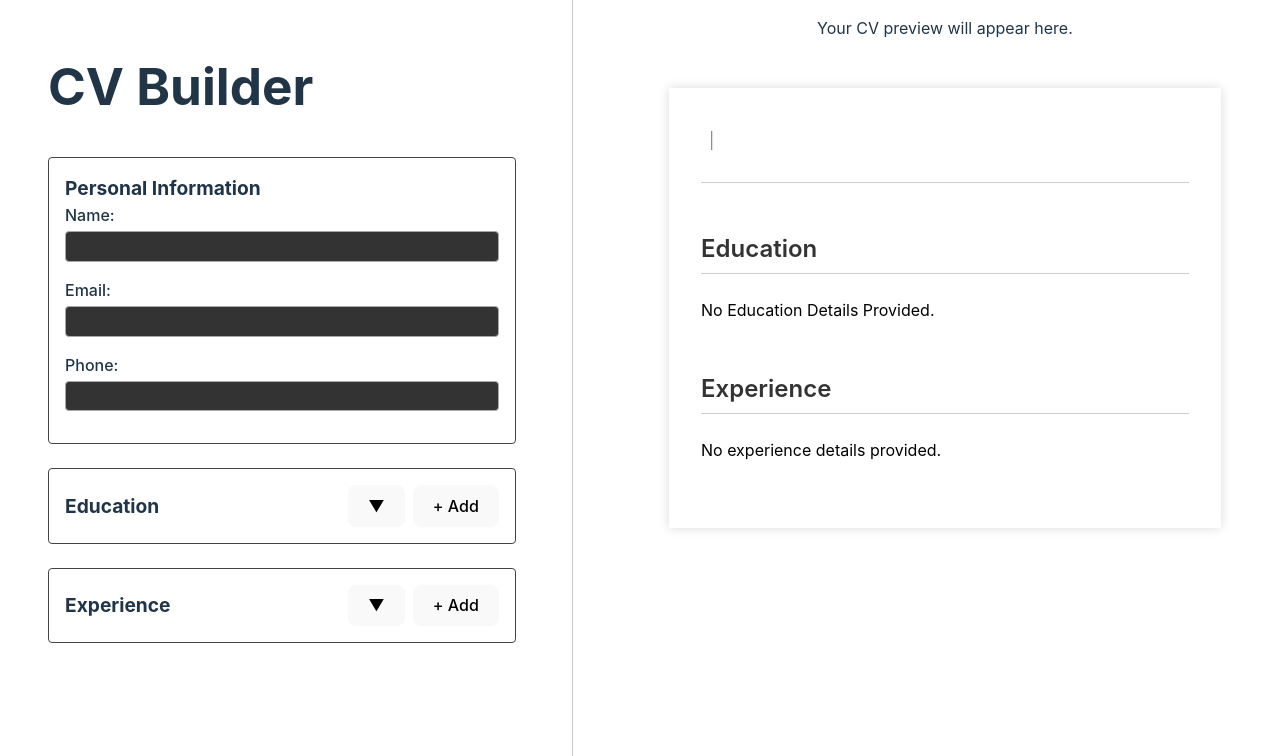
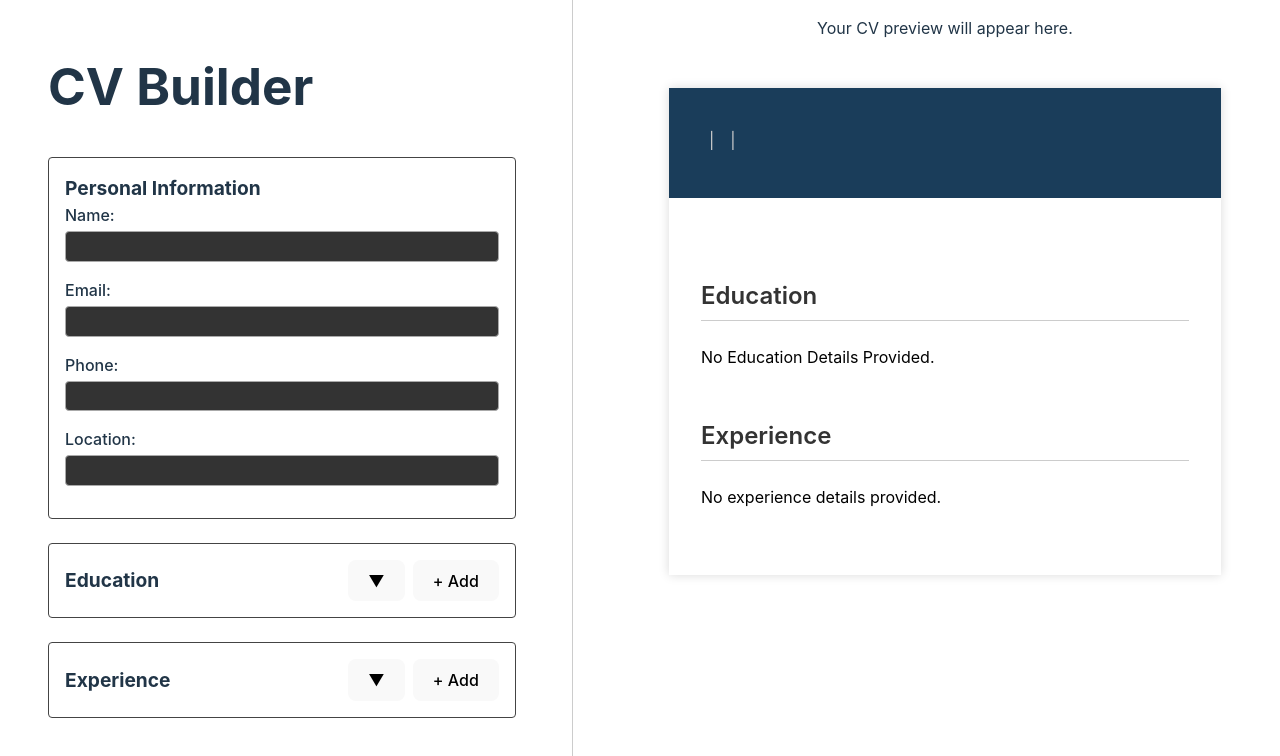
Before and after one commit to Graham4914/cv-project, a React (Vite) app: page / in a window 1280 px wide. Shown: the top 756 px of the page. Built offline with nearby package versions, Linux system fonts and the light colour scheme.

Commit message:
added header block and more styling to the cv preview

```diff
--- a/src/App.jsx
+++ b/src/App.jsx
@@ -8,7 +8,7 @@ import './styles/editor.css';
 
 
 function App() {
-  const [generalInfo, setGeneralInfo] =useState({ name: '', email: '', phone: '' });
+  const [generalInfo, setGeneralInfo] =useState({ name: '', email: '', phone: '', location: '' });
 
   const [educationList, setEducationList] = useState([]);
 
--- a/src/compnents/CVPreview.jsx
+++ b/src/compnents/CVPreview.jsx
@@ -9,9 +9,11 @@ export default function CVPreview({ generalInfo, educationList, experienceList }
           <span className="cv-email">{generalInfo.email}</span>
           <span className="separator">|</span>
           <span className="cv-phone">{generalInfo.phone}</span>
+          <span className="separator">|</span>
+          <span className="cv-loction">{generalInfo.location}</span>
         </p>
       </header>
-
+      <div className="cv-content">
       <section className="cv-section">
         <h3>Education</h3>
         {educationList && educationList.length > 0 ? (
@@ -41,6 +43,7 @@ export default function CVPreview({ generalInfo, educationList, experienceList }
           <p>No experience details provided.</p>
         )}
       </section>
+      </div>
     </article>
   );
 }
--- a/src/compnents/GeneralInfoSection.jsx
+++ b/src/compnents/GeneralInfoSection.jsx
@@ -39,6 +39,17 @@ function GeneralInfoSection({generalInfo, setGeneralInfo}) {
                          setGeneralInfo({ ...generalInfo, phone: e.target.value })}
                     />
                 </div>
+
+                <div className="form-group">
+                    <label htmlFor="location">Location:</label>
+                    <input
+                     type="text"
+                     id="location"
+                     value={generalInfo.location}
+                     onChange={(e) =>
+                         setGeneralInfo({ ...generalInfo, location: e.target.value})}
+                    />
+                </div>
         </section>
     );
 }
--- a/src/index.css
+++ b/src/index.css
@@ -3,6 +3,7 @@
 --resume-text: #000000;
 --heading-text:#333333;
 --accent-color: #646cff;
+--dark-blue: #1a3d5a;
 
   font-family: Inter, system-ui, Avenir, Helvetica, Arial, sans-serif;
   line-height: 1.5;
--- a/src/styles/layout.css
+++ b/src/styles/layout.css
@@ -46,44 +46,49 @@
     background: var(--resume-background);
     color: var(--resume-text);
     max-width: 800px;
-
     width:100%;
     margin: 2rem auto;
-    padding: 2rem;
+    padding: 0 ;
     box-shadow: 0 0 10px rgba(0, 0, 0, 0.15);
     box-sizing: border-box;
 }
 
 .cv-header {
+  background: var(--dark-blue);
+  color: #ffffff;
+  padding: 2rem;
+  box-sizing: border-box;
   text-align: left;
-  margin-bottom: 2rem;
-  border-bottom: 1px solid #ccc;
-  padding-bottom: 1rem;
 }
 
 .cv-name {
   margin: 0;
   font-size: 2.4em;
   font-weight: 600;
-  color: var(--accent-color); /* if you want the name in accent color */
+  color: #ffffff; /* if you want the name in accent color */
 }
 
 .cv-contact {
   margin: 0.5rem 0 0;
   font-size: 1em;
-  color: #555;
+  color: #e0e0e0;
   display: flex;
   align-items: center;
 }
 
 .cv-contact .separator {
   margin: 0 0.5rem;
-  color: #888;
+  color: #ccc;
+}
+
+.cv-content {
+  padding: 2rem;
+  box-sizing: border-box;
 }
 
 .cv-section h3 {
   font-weight: 600;
-  color: var(--heading-text);
+  color: var(--dark-blue);
   border-bottom: 1px solid #ccc;
   padding-bottom: 0.25em;
   margin-top: 2em;
```
